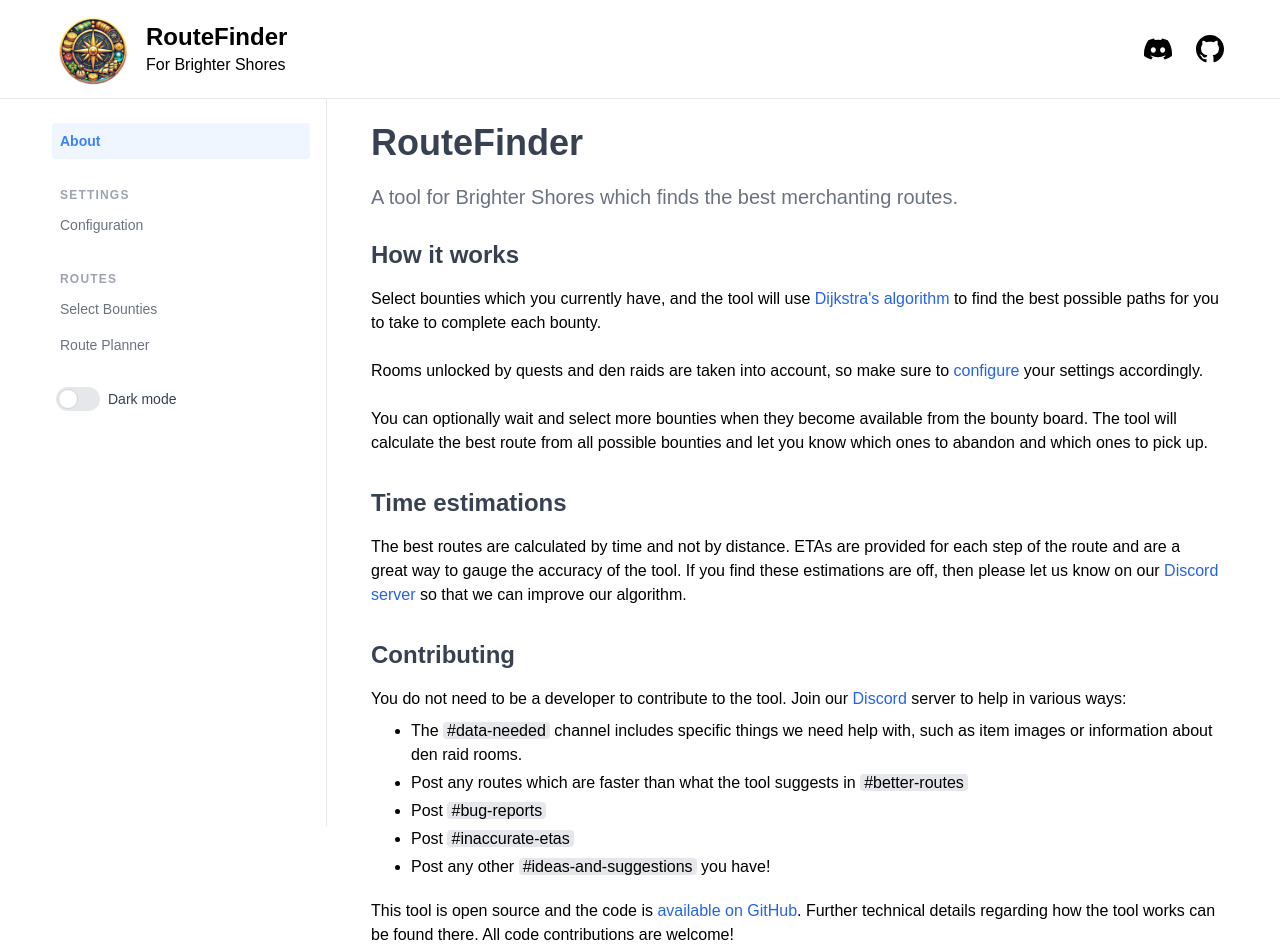
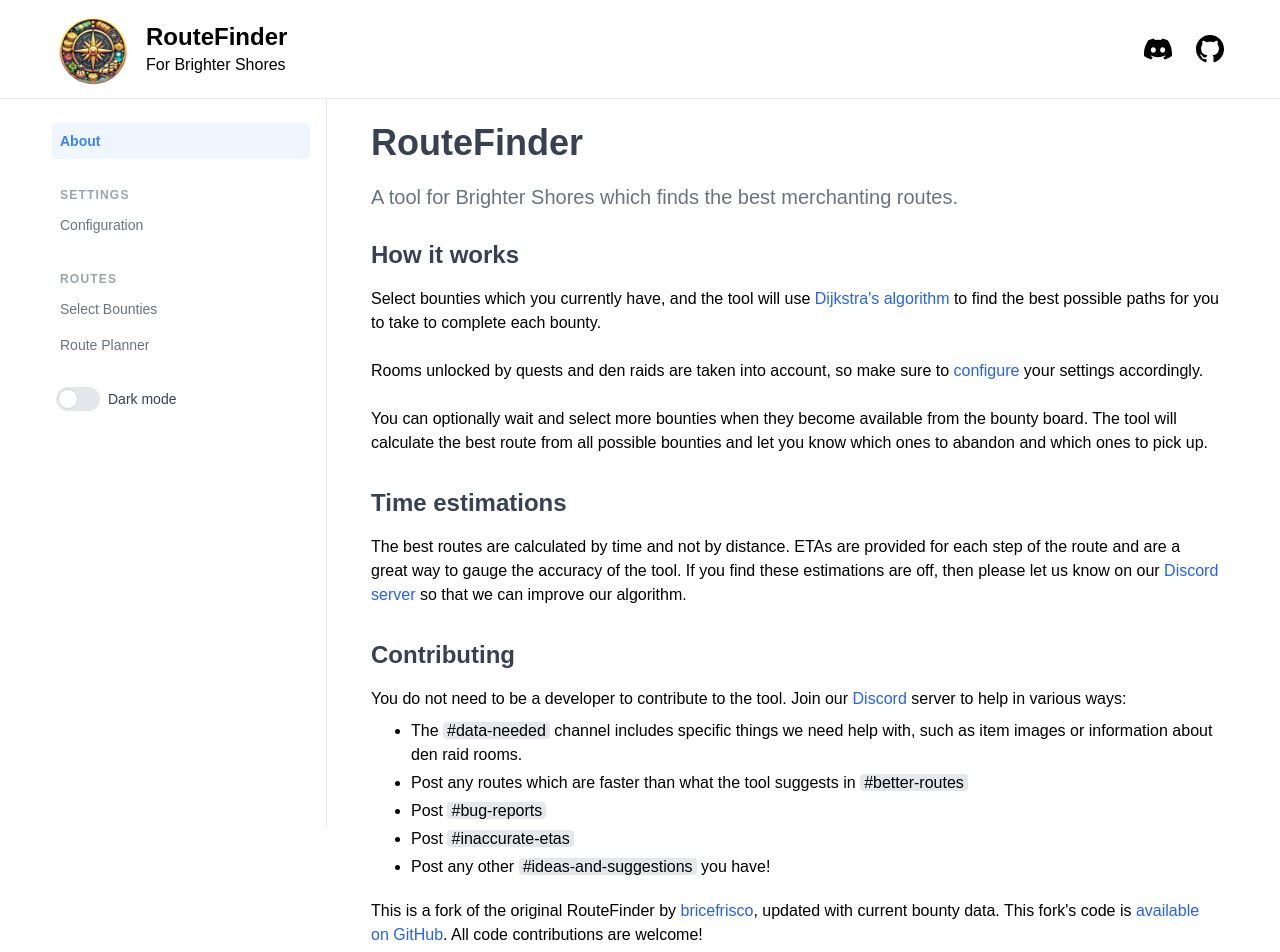
Before and after one commit to Ravanger/brighter-shores-routefinder, a React (Vite) app: page / in a window 1280 px wide. Shown: the top 952 px of the page. Built offline with nearby package versions, Linux system fonts and the light colour scheme; a web font is replaced by a local one.

Commit message:
docs: credit the original RouteFinder repo

```diff
--- a/src/components/Footer.jsx
+++ b/src/components/Footer.jsx
@@ -12,7 +12,7 @@ const Footer = () => {
       </p>
       <p className="pt-1">
         Open source. View and improve the code on{" "}
-        <ExternalLink to="https://github.com/bricefrisco/brighter-shores-routefinder">
+        <ExternalLink to="https://github.com/Ravanger/brighter-shores-routefinder">
           Github.
         </ExternalLink>
       </p>
--- a/src/pages/About.jsx
+++ b/src/pages/About.jsx
@@ -80,12 +80,15 @@ const About = () => {
           </li>
         </ul>
         <Paragraph className="mt-5">
-          This tool is open source and the code is{" "}
+          This is a fork of the original RouteFinder by{" "}
           <ExternalLink to="https://github.com/bricefrisco/brighter-shores-routefinder">
+            bricefrisco
+          </ExternalLink>
+          , updated with current bounty data. This fork&apos;s code is{" "}
+          <ExternalLink to="https://github.com/Ravanger/brighter-shores-routefinder">
             available on GitHub
           </ExternalLink>
-          . Further technical details regarding how the tool works can be found
-          there. All code contributions are welcome!
+          . All code contributions are welcome!
         </Paragraph>
       </Paragraph>
     </Page>
```
Also changed, not shown: 1 other file (tests, documents, lock files or other folders).
